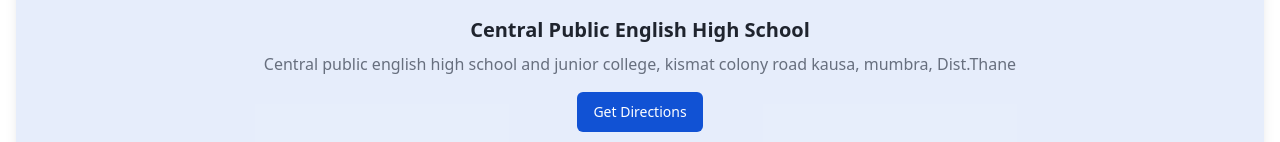
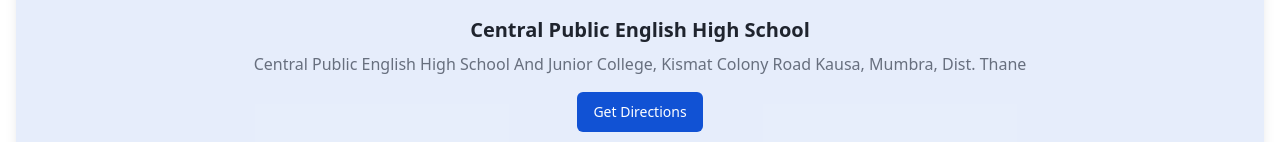
Before and after one commit to CentralPublic/school-website, a React (Vite) app in the folder school-web-portal-main/: page /contact in a window 1280 px wide. Shown: the part 1929-2071 px from the top of the page. Built offline with nearby package versions, Linux system fonts and the light colour scheme; the HTML template or start-up script is replaced by a standard one.

Commit message:
Update Contact.tsx

```diff
--- a/school-web-portal-main/src/pages/Contact.tsx
+++ b/school-web-portal-main/src/pages/Contact.tsx
@@ -13,7 +13,7 @@
   {
     icon: MapPin,
     title: "Address",
-    content: "Central public english high school and junior college, kismat colony road kausa, mumbra, Dist.Thane",
+    content: "Central Public English High School And Junior College, Kismat Colony Road Kausa, Mumbra, Dist. Thane",
     link: "https://maps.app.goo.gl/cj8smMHKSxG6L8439",
   },
   {
@@ -149,8 +149,7 @@
                   Central Public English High School
                 </h3>
                 <p className="text-muted-foreground mb-4">
-                  Central public english high school and junior college, kismat colony road kausa, mumbra, Dist.Thane
-
+                  Central Public English High School And Junior College, Kismat Colony Road Kausa, Mumbra, Dist. Thane
                 </p>
                 <Button asChild>
                   <a
```
